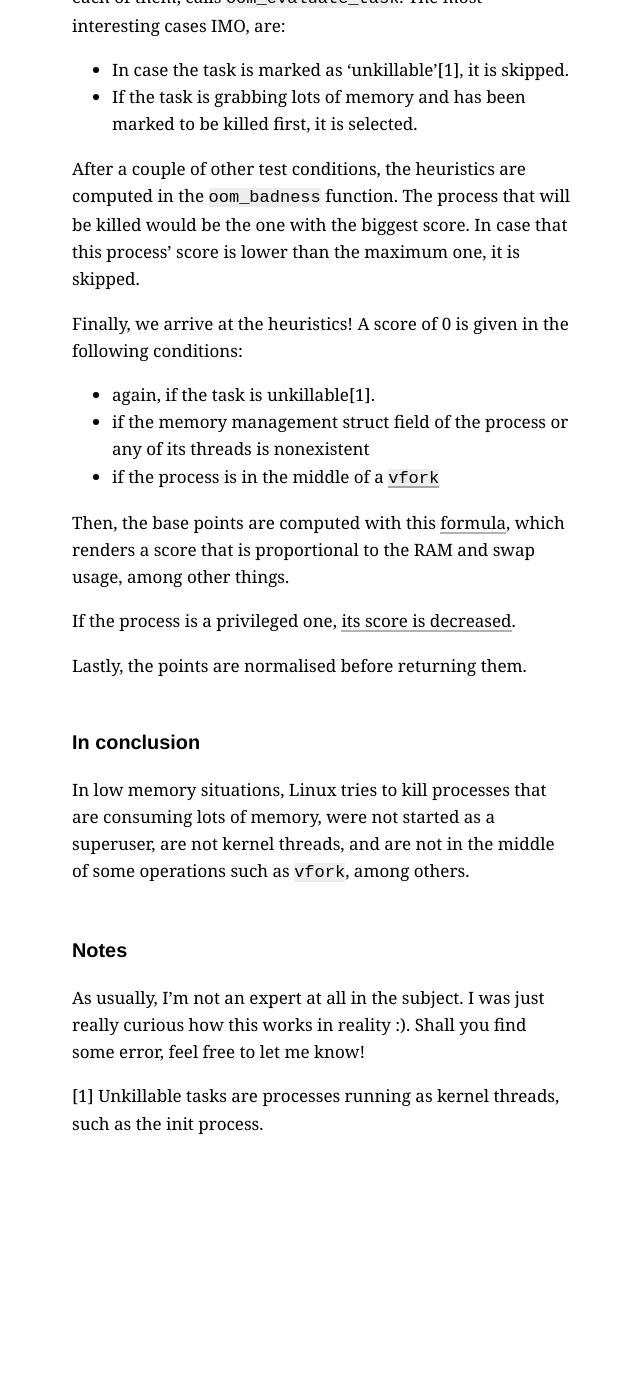
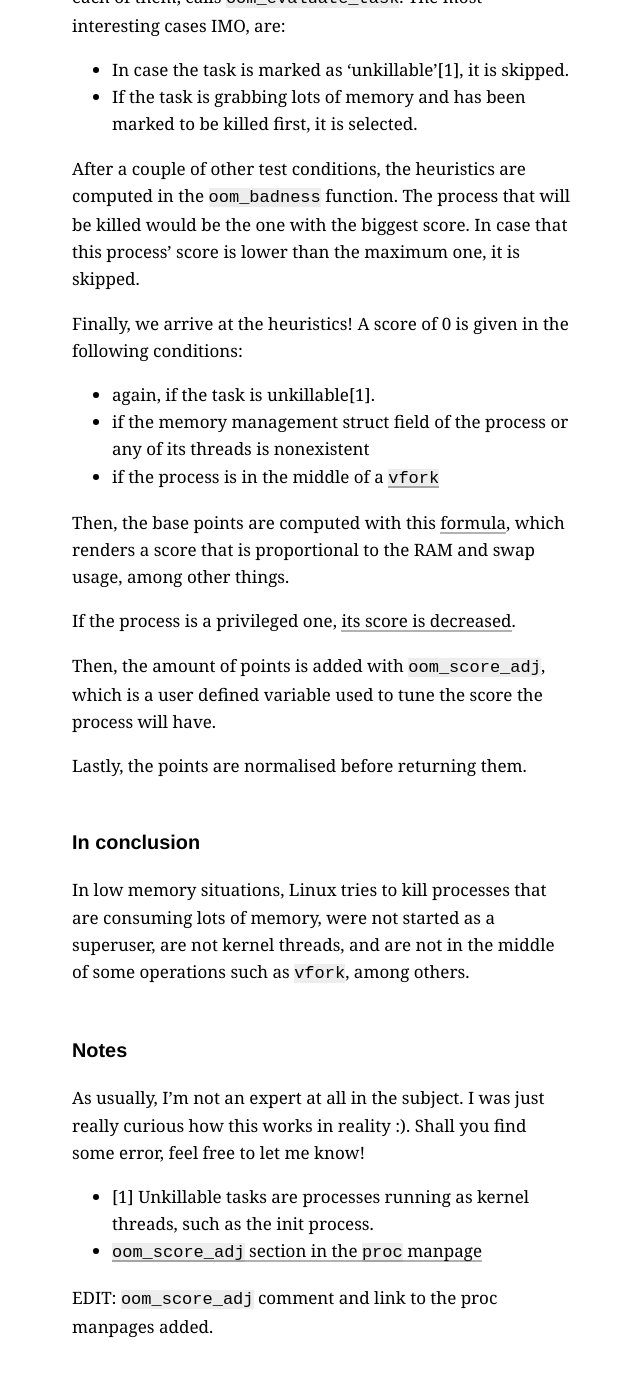
Before and after one commit to javierhonduco/blog, a Jekyll site: the page built from _posts/2017-3-4-linux-OOM-killer.md, in a window 1280 px wide and 1400 px high, scrolled down 853 px. Shown: the top 1377 px of the window, without its empty margins (318-958 px from the left). Built offline with Jekyll 4.4.1, drawn with Linux system fonts in a browser that asks for light colours; a script that is not in the unit is left out; before the commit the page ends 2050 px from its top, so only the background shows below that.

Commit message:
Update 2017-3-4-linux-OOM-killer.md

```diff
--- a/_posts/2017-3-4-linux-OOM-killer.md
+++ b/_posts/2017-3-4-linux-OOM-killer.md
@@ -34,6 +34,8 @@ Then, the base points are computed with this [formula](https://github.com/torval
 
 If the process is a privileged one, [its score is decreased](https://github.com/torvalds/linux/blob/master/mm/oom_kill.c#L210-L211).
 
+Then, the amount of points is added with `oom_score_adj`, which is a user defined variable used to tune the score the process will have.
+
 Lastly, the points are normalised before returning them.
 
 
@@ -44,4 +46,7 @@ In low memory situations, Linux tries to kill processes that are consuming lots
 As usually, I'm not an expert at all in the subject. I was just really curious how this works in reality :). Shall you find some error, feel free to let me know!
 
 
- [1] Unkillable tasks are processes running as kernel threads, such as the init process.
+* [1] Unkillable tasks are processes running as kernel threads, such as the init process.
+* [`oom_score_adj` section in the `proc` manpage](http://man7.org/linux/man-pages/man5/proc.5.html)
+
+EDIT: `oom_score_adj` comment and link to the proc manpages added.
```
